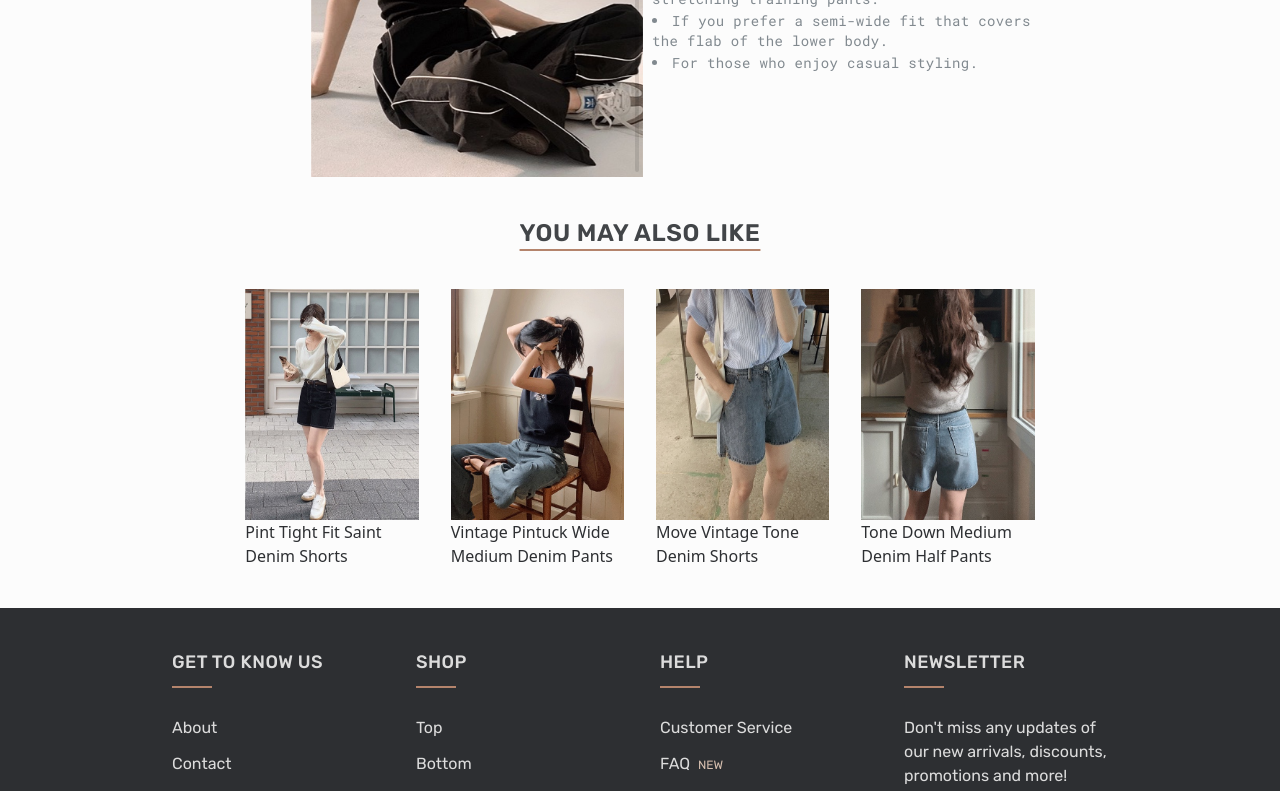
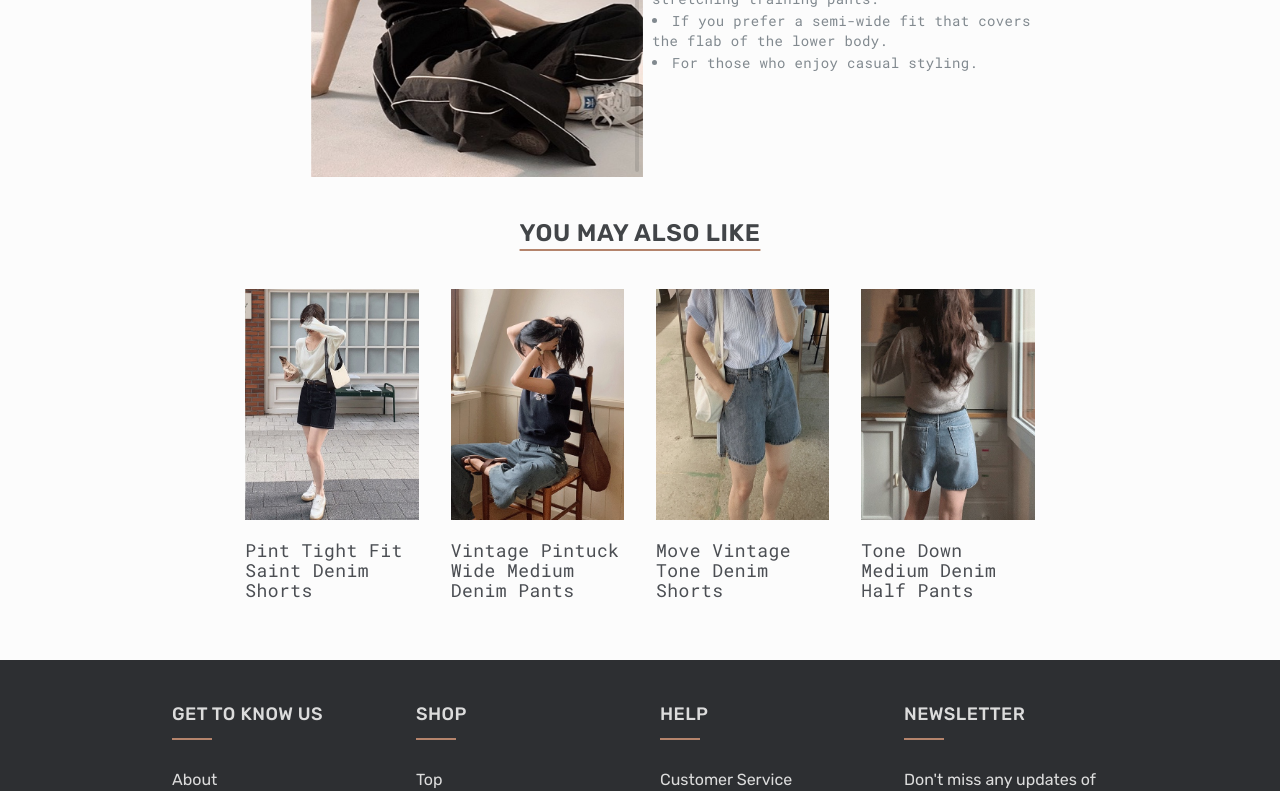
Before and after one commit to baoqii/530style, a React (Vite) app: page /product/ace-long-fit-summer-track-pants in a window 1280 px wide. Shown: the part 420-1211 px from the top of the page. Built offline with nearby package versions, Linux system fonts and the light colour scheme.

Commit message:
Add font styling to product item

```diff
--- a/src/pages/ProductDetail.jsx
+++ b/src/pages/ProductDetail.jsx
@@ -174,8 +174,13 @@ export const ProductDetail = () => {
                 key={i.id}
                 className="first:col-start-2 last:col-end-6"
               >
-                <img src={randomImg(i.Gallery)} />
-                <p>{i.name}</p>
+                <img
+                  src={randomImg(i.Gallery)}
+                  className="w-full object-contain"
+                />
+                <p className="font-robotoMono text-shark-700 text-lg/5 font-normal hover:text-shark-400 my-5 tracking-wide">
+                  {i.name}
+                </p>
               </Link>
             );
           })}
```
